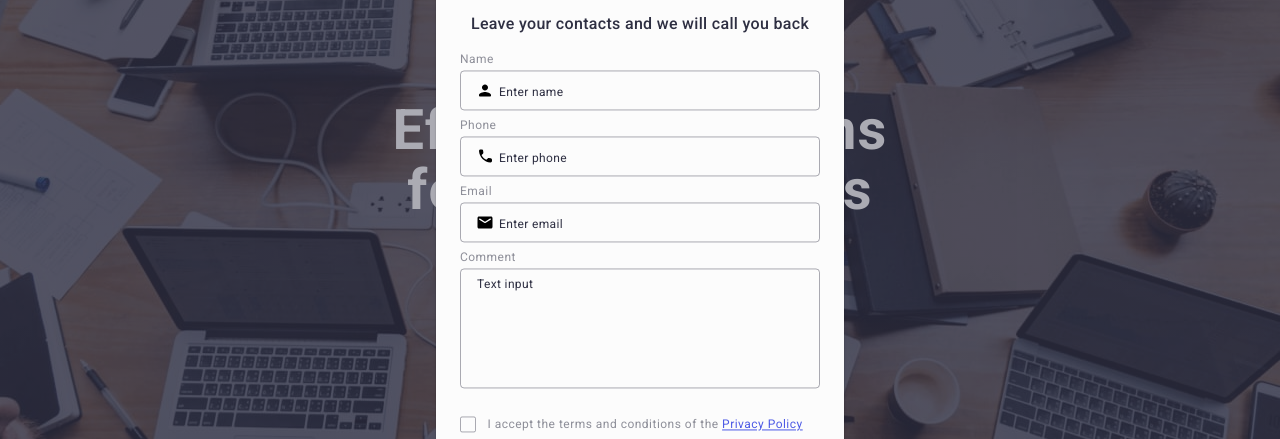
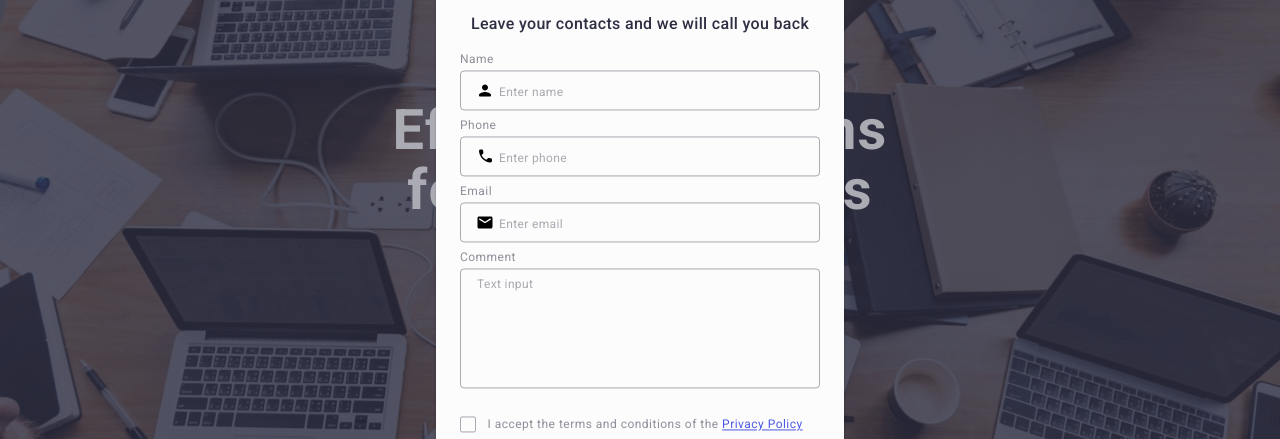
Before and after one commit to Oksana581986/goit-markup-hw-05, a plain HTML site: page index.html in a window 1280 px wide. Both pictures are taken after a click on the button "Order Service". Shown: the part 160-599 px from the top of the page. Drawn offline with nearby package versions, Linux system fonts and the light colour scheme.

Commit message:
Forms finish

```diff
--- a/css/styles.css
+++ b/css/styles.css
@@ -866,7 +866,7 @@ fill: var(--iris-color);
   font-weight: 400;
   line-height: 1.17;
   letter-spacing: 0.03em;
-  color: #2E2F42;
+  color: rgba(46, 47, 66, 0.40);
 }
 
 .modal-input:focus::placeholder {
@@ -1004,5 +1004,5 @@ border-color: var(--ocean-color);
 }
 
 .modal-check:focus + .check-text .checkbox-modal {
-  border-color: var(--ocean-color);
+border-color: var(--ocean-color);
 }
```
